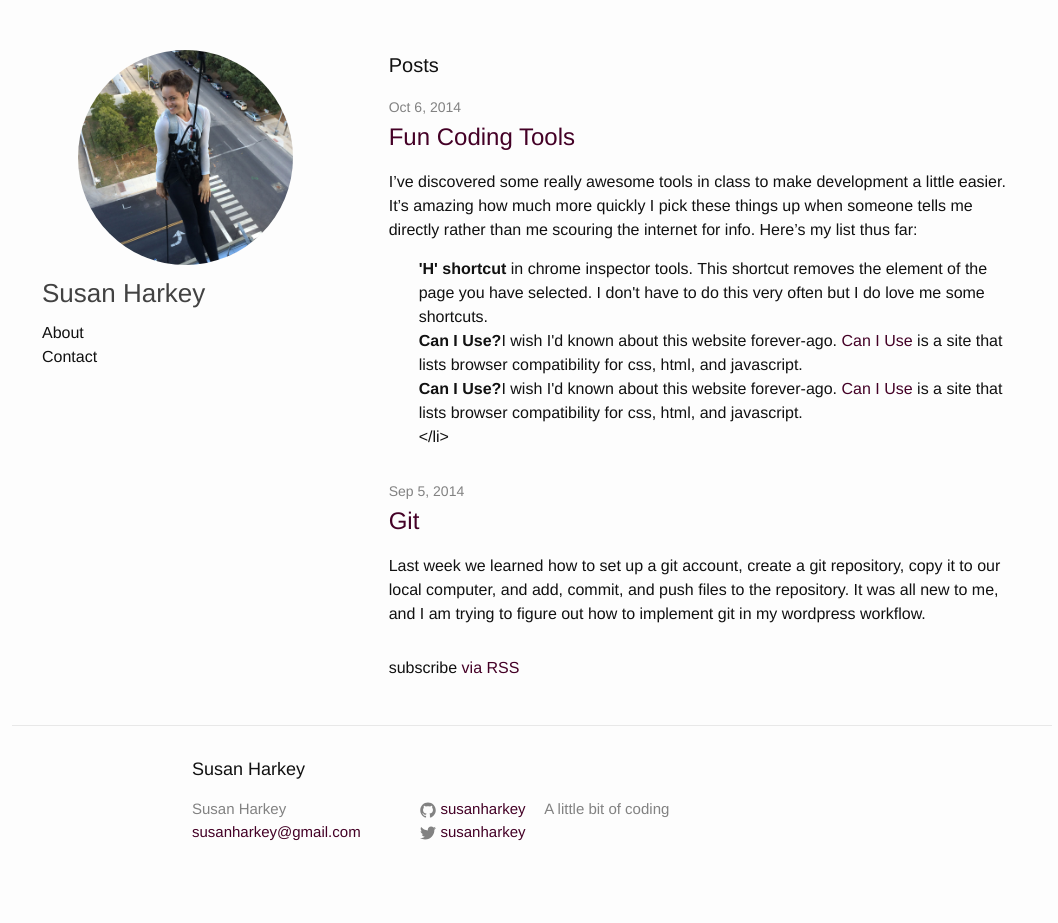
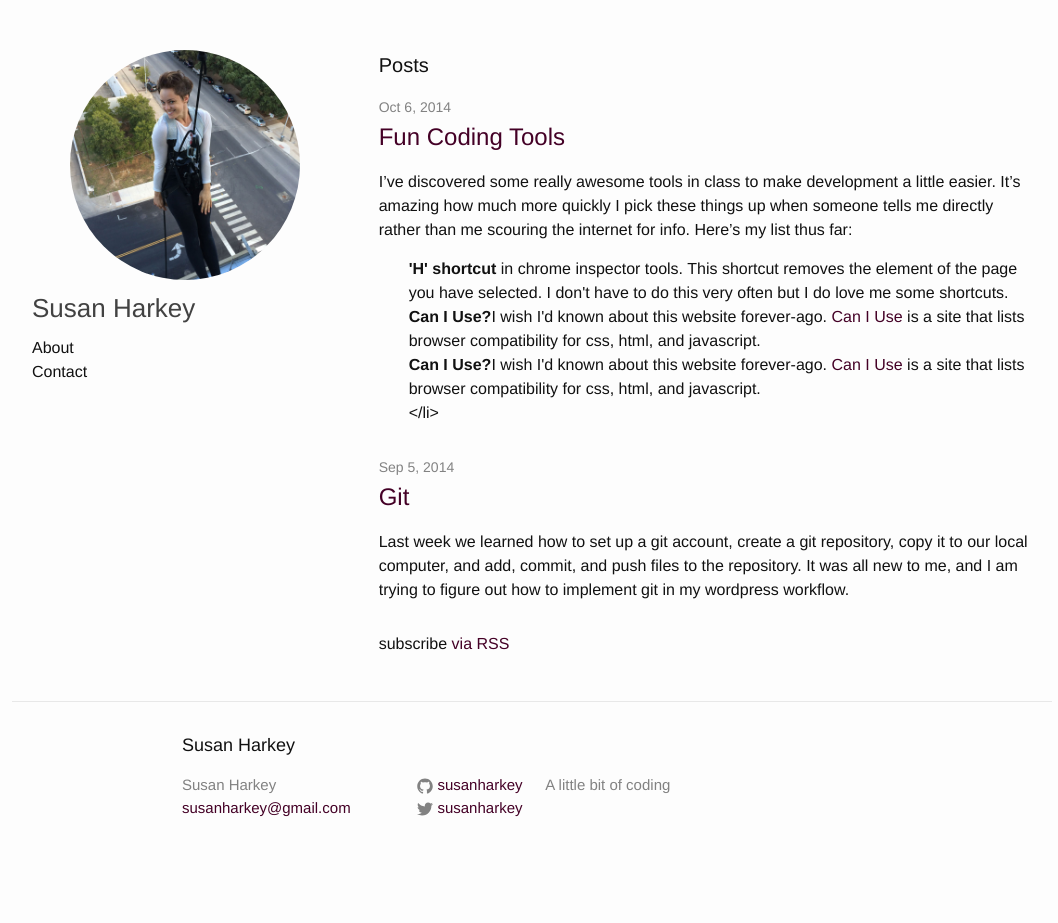
Before and after one commit to susanharkey/susanharkey.github.io, a Jekyll site: the page built from index.html, in a window 1280 px wide. Shown: the whole page, without its empty margins (108-1166 px from the left). Built offline with Jekyll 4.4.1, drawn with Linux system fonts in a browser that asks for light colours; after the commit the page ends 900 px from its top, so only the background shows below that.

Commit message:
Layout changes

```diff
--- a/_sass/_base.scss
+++ b/_sass/_base.scss
@@ -157,8 +157,8 @@ pre {
     max-width:         calc(800px - (#{$spacing-unit} * 2));
     margin-right: auto;
     margin-left: auto;
-    padding-right: $spacing-unit;
-    padding-left: $spacing-unit;
+    padding-right: $spacing-unit / 1.5;
+    padding-left: $spacing-unit / 1.5;
     @extend %clearfix;
 
     @include media-query($on-laptop) {
```
